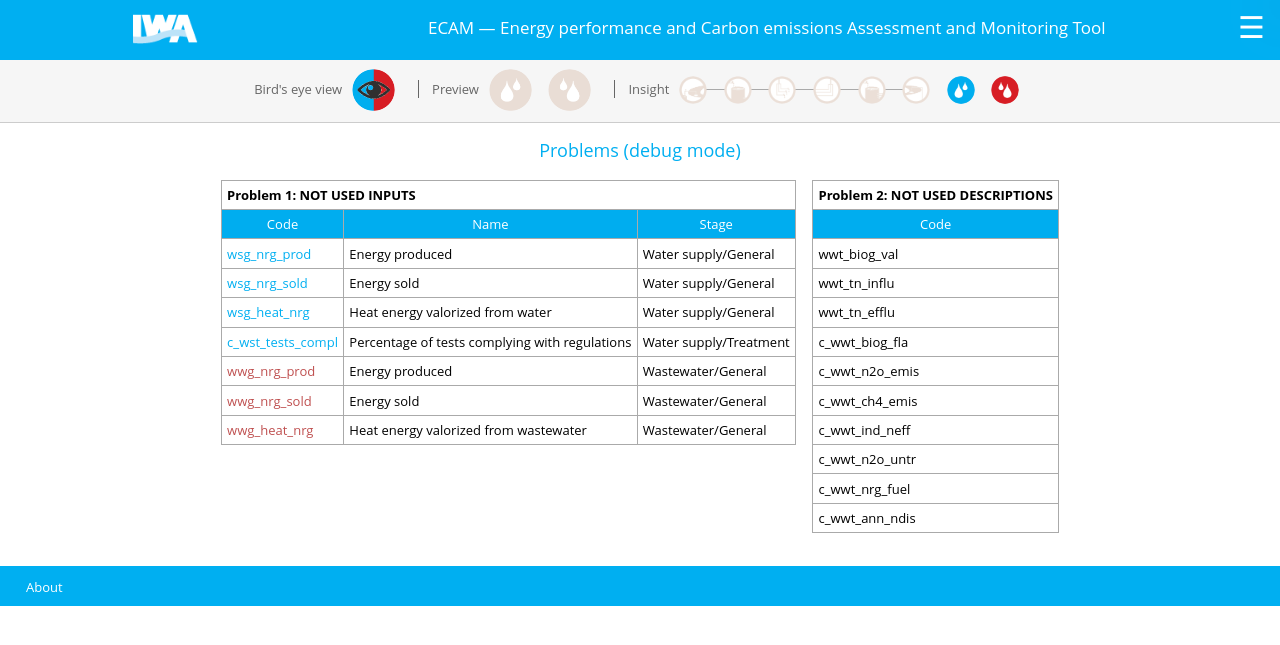
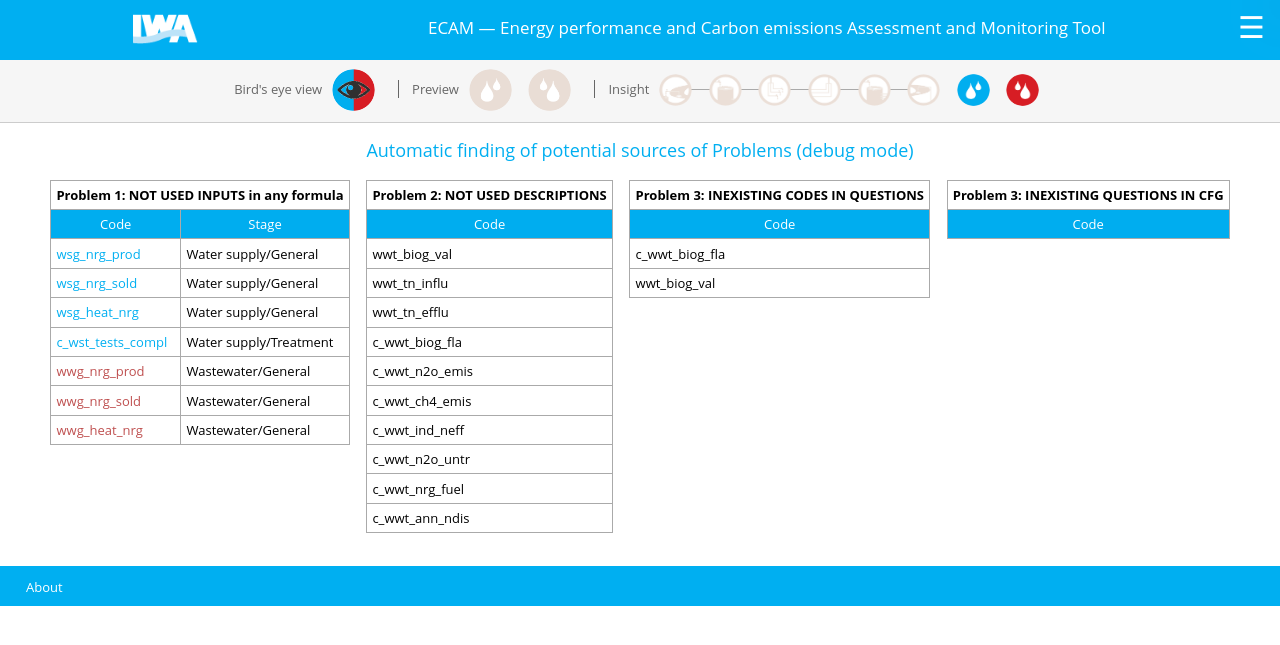
Before and after one commit to icra/ecam, a PHP site: page /problems.php in a window 1280 px wide. Shown: the top 645 px of the page. Run offline with PHP 8.4, Linux system fonts and the light colour scheme; some libraries are stand-ins or nearby versions.

Commit message:
small things

```diff
--- a/dataModel/global.js
+++ b/dataModel/global.js
@@ -321,6 +321,7 @@ var Global = {
 		},
 
 		Units:{ }, //custom unit selections for variables are stored here
+
 		/** Calculated or "estimated" assumptions are added here. (calculated is default, so only estimated is added here) */
 		DataQuality:{ },
 
--- a/dataModel/questions.js
+++ b/dataModel/questions.js
@@ -4,6 +4,42 @@
 
 var Questions =
 {
+	"Do you have fuel engines to run pumps":[
+		"ws_vol_fuel",
+		"ws_KPI_GHG_ne",
+		"ww_vol_fuel",
+		"c_ww_nrg_engines"
+	],
+
+	"Are you producing electrical energy":[
+		"wsa_nrg_turb",
+		"wwd_nrg_recv",
+		"wsg_nrg_prod",
+		"wsg_nrg_sold",
+		"wsg_heat_nrg",
+		"wwg_nrg_prod",
+		"wwg_nrg_sold",
+		"wsg_heat_nrg"
+	],
+
+	"Is your topography non-flat":[
+		"wsd_hi_no_el",
+		"wsd_lo_no_el",
+		"wsd_av_no_el",
+		"wsd_wt_el_no",
+		"c_wsd_nrg_topo",
+	],
+
+	"Are you using truck transport to convey sludge to the disposal site":[
+		"ww_dist_dis",
+		"ww_num_trip",
+		"c_ww_nrg_tsludge"
+	],
+
+	"Is any untreated industrial or commercial wastewater connected":[
+		/*it's only used to calculate c_wwt_ann_ndis*/
+	],
+
 	"Are you producing biogas": [
 		"c_ww_biogas_flar",
 		"c_wwt_biog_fla",
@@ -19,40 +55,6 @@ var Questions =
 		"wwt_KPI_nrg_biogas",
 		"wwt_KPI_nrg_x_biog",
 	],
-
-	"Are you producing electrical energy":[
-		"wsa_nrg_turb",
-		"wwd_nrg_recv",
-		"wsg_nrg_prod",
-		"wsg_nrg_sold",
-		"wsg_heat_nrg",
-		"wwg_nrg_prod",
-		"wwg_nrg_sold",
-		"wsg_heat_nrg"
-	],
-
-	"Do you have fuel engines to run pumps":[
-		"ws_vol_fuel",
-		"ws_KPI_GHG_ne",
-		"ww_vol_fuel",
-		"c_ww_nrg_engines"
-	],
-
-	"Are you using truck transport to convey sludge to the disposal site":[
-		"ww_dist_dis",
-		"ww_num_trip",
-		"c_ww_nrg_tsludge"
-	],
-
-	"Is your topography non-flat":[
-		"wsd_hi_no_el",
-		"wsd_lo_no_el",
-		"wsd_av_no_el",
-		"wsd_wt_el_no",
-		"c_wsd_nrg_topo",
-	],
-
-	"Is any untreated industrial or commercial wastewater connected":[ /*it's only used to calculate c_wwt_ann_ndis*/ ],
 }
 
 Questions.isHidden=function(field)
--- a/linear.php
+++ b/linear.php
@@ -29,11 +29,11 @@
 	div#linearDiagram {background:#f6f6f6;margin:0 0 5px 0;border-bottom:1px solid #ccc;padding:0.4em 0 0.4em 0}
 	div#linearDiagram img {position:relative;z-index:2;cursor:pointer;margin:0 0.2em 0 0.2em;vertical-align:middle;padding:0} /*icons inside buttons to navigate to Level2*/
 	div#linearDiagram img.l1 {width:43px;}
-	div#linearDiagram img.l2 {width:28px;}
+	div#linearDiagram img.l2 {width:33px;}
 	div#linearDiagram img{border-radius:90%;border:4px solid transparent}
 	div#linearDiagram img.selected{border:4px solid lightgreen}
 	div#linearDiagram img:not(.inactive):hover {border:4px solid #d7bfaf}
-	div#linearDiagram #line {background-color:#aaa;position:relative; transform:translateY(-26px) translateX(165px);z-index:1;width:225px;}
+	div#linearDiagram #line {background-color:#aaa;position:relative; transform:translateY(-26px) translateX(158px);z-index:1;width:235px;}
 </style>
 
 <script>
--- a/problems.php
+++ b/problems.php
@@ -9,7 +9,7 @@
 <!--sidebar--><?php include'sidebar.php'?>
 <!--NAVBAR--><?php include"navbar.php"?>
 <!--linear--><?php include'linear.php'?>
-<!--TITLE--><h1>Problems (debug mode)</h1>
+<!--TITLE--><h1>Automatic finding of potential sources of Problems (debug mode)</h1>
 <script>
 	//get unused inputs
 	function getUnused(obj)
@@ -62,8 +62,8 @@
 </script>
 
 <table>
-	<tr><td colspan=3 style=font-weight:bold>Problem 1: NOT USED INPUTS
-	<tr><th>Code<th>Name<th>Stage
+	<tr><td colspan=3 style=font-weight:bold>Problem 1: NOT USED INPUTS in any formula
+	<tr><th>Code<th>Stage
 	<script>
 		['Water','Waste'].forEach(function(level)
 		{
@@ -71,11 +71,10 @@
 			unused.forEach(function(field)
 			{
 				var color=field.search('ww')==-1 ? "" : "#bf5050";
-				document.write("<tr><td><a style=color:"+color+" href=variable.php?id="+field+">"+field+"</a><td>"+Info[field].description)
+				document.write("<tr><td><a style=color:"+color+" title='"+Info[field].description+"' href=variable.php?id="+field+">"+field+"</a>")
 				document.write("<td>"+locateVariable(field).toString())
 			});
 		})
-
 	</script>
 </table>
 
@@ -108,5 +107,55 @@
 	</script>
 </table>
 
+<table>
+	<tr><td style=font-weight:bold>Problem 3: INEXISTING CODES IN QUESTIONS
+	<tr><th>Code
+	<script>
+		(function()
+		{
+			var inex = [];
+			//go over questions
+			for(var question in Questions)
+			{
+				for(var i in Questions[question])
+				{
+					var field = Questions[question][i]
+					if(locateVariable(field)==false)
+						inex.push(field)
+				}
+			}
+			return inex;
+		})().forEach(function(code)
+		{
+			document.write("<tr><td>"+code);
+		})
+	</script>
+</table>
+
+<table>
+	<tr><td style=font-weight:bold>Problem 3: INEXISTING QUESTIONS IN CFG
+	<tr><th>Code
+	<script>
+		(function()
+		{
+			var inex = []
+
+			for(var question in Questions)
+			{
+				if(typeof(Questions[question])=='function')
+					continue
+				if(Global.Configuration["Yes/No"].hasOwnProperty(question))
+					continue
+				else
+					inex.push(question)
+			}
+			return inex;
+		})().forEach(function(question)
+		{
+			document.write("<tr><td>"+question)
+		})
+	</script>
+</table>
+
 <!--FOOTER--><?php include'footer.php'?>
 <!--CURRENT JSON--><?php include'currentJSON.php'?>
```
